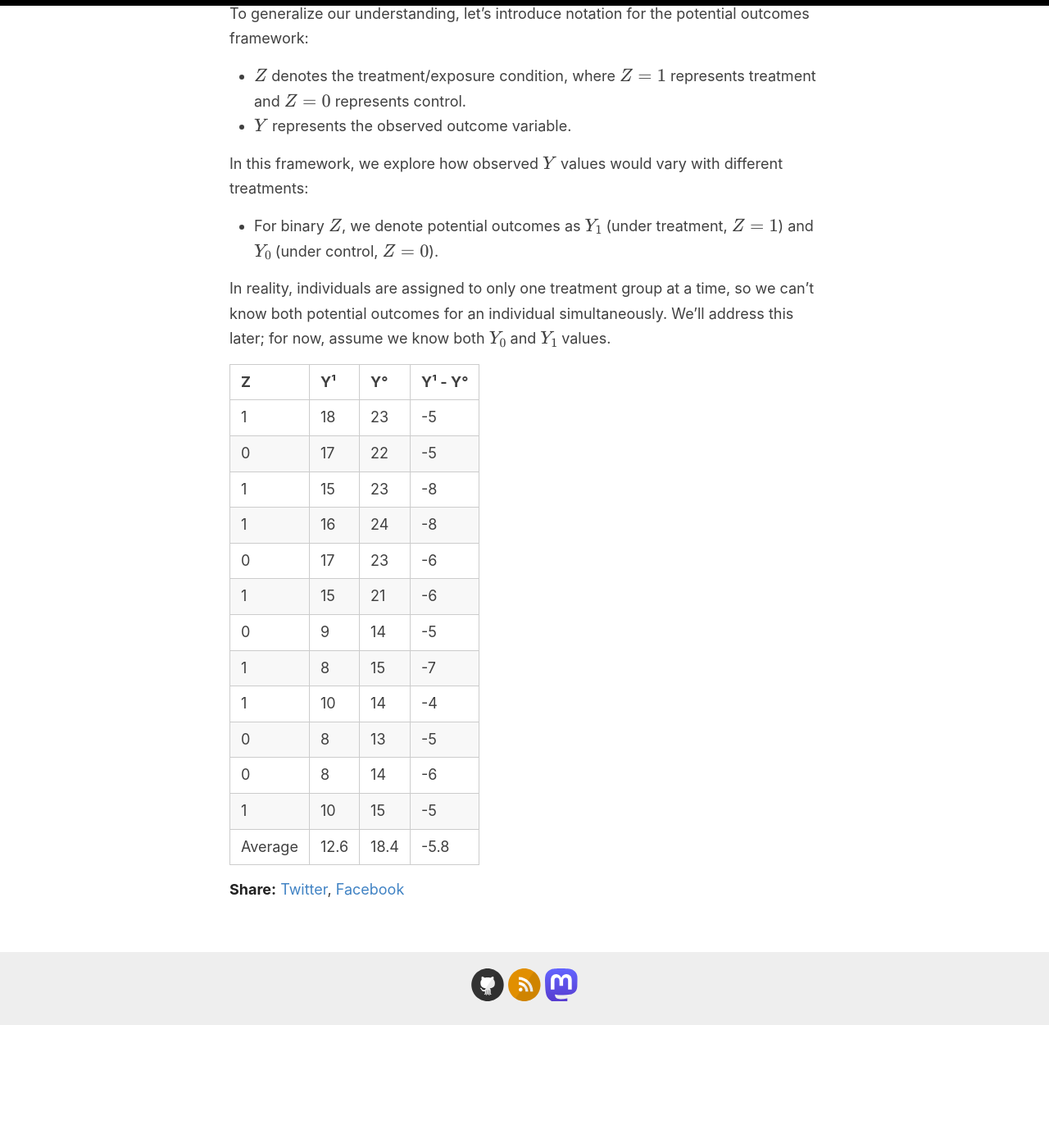
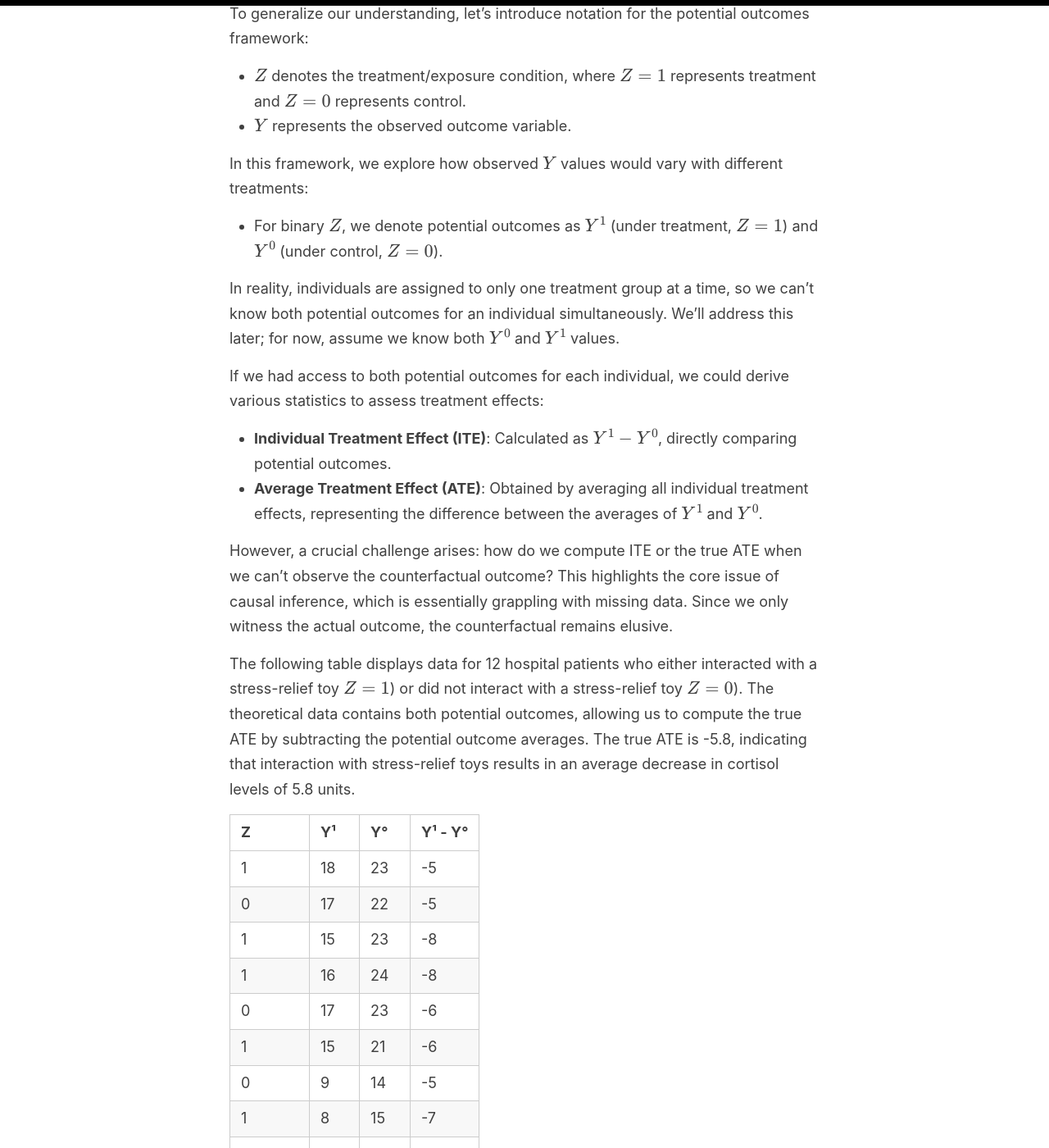
Before and after one commit to krz/krz.github.io, a Jekyll site: the page built from _posts/2024-02-16-Treatment-Effects.md, in a window 1280 px wide and 1400 px high, scrolled down 405 px. Shown: the whole window at 82% size. Built offline with Jekyll 4.4.1, drawn with Linux system fonts in a browser that asks for light colours; before the commit the page ends 1655 px from its top, so only the background shows below that; some of the changed text lies outside the part shown.

Commit message:
include tables

```diff
--- a/_posts/2024-02-16-Treatment-Effects.md
+++ b/_posts/2024-02-16-Treatment-Effects.md
@@ -13,9 +13,19 @@
 
 In this framework, we explore how observed \\(Y\\) values would vary with different treatments:
 
-* For binary \\(Z\\), we denote potential outcomes as \\(Y_1\\) (under treatment, \\(Z = 1\\)) and \\(Y_0\\) (under control, \\(Z = 0\\)).
+* For binary \\(Z\\), we denote potential outcomes as \\(Y^1\\) (under treatment, \\(Z = 1\\)) and \\(Y^0\\) (under control, \\(Z = 0\\)).
 
-In reality, individuals are assigned to only one treatment group at a time, so we can't know both potential outcomes for an individual simultaneously. We'll address this later; for now, assume we know both \\(Y_0\\) and \\(Y_1\\) values.
+In reality, individuals are assigned to only one treatment group at a time, so we can't know both potential outcomes for an individual simultaneously. We'll address this later; for now, assume we know both \\(Y^0\\) and \\(Y^1\\) values.
+
+If we had access to both potential outcomes for each individual, we could derive various statistics to assess treatment effects:
+
+* __Individual Treatment Effect (ITE)__: Calculated as \\(Y^1 - Y^0\\), directly comparing potential outcomes.
+* __Average Treatment Effect (ATE)__: Obtained by averaging all individual treatment effects, representing the difference between the averages of \\(Y^1\\) and \\(Y^0\\).
+
+However, a crucial challenge arises: how do we compute ITE or the true ATE when we can't observe the counterfactual outcome? This highlights the core issue of causal inference, which is essentially grappling with missing data. Since we only witness the actual outcome, the counterfactual remains elusive.
+
+The following table displays data for 12 hospital patients who either interacted with a stress-relief toy \\(Z = 1\\)) or did not interact with a stress-relief toy \\(Z = 0\\)).
+The theoretical data contains both potential outcomes, allowing us to compute the true ATE by subtracting the potential outcome averages. The true ATE is -5.8, indicating that interaction with stress-relief toys results in an average decrease in cortisol levels of 5.8 units.
 
 | Z | Y¹ | Y° | Y¹ - Y° |
 |---|----|----|---------|
@@ -32,3 +42,21 @@
 | 0 | 8  | 14 | -6      |
 | 1 | 10 | 15 | -5      |
 | Average | 12.6 | 18.4 | -5.8 |
+
+Real data includes only one potential outcome per individual. Notably, \\(Y^1\\)) values are absent for individuals in the control group \\(Z = 0\\)), while \\(Y^0\\)) values are absent for those in the treatment group \\(Z = 1\\)). Consequently, in practical scenarios, we consistently lack half of the necessary data to compute the true ATE.
+
+| Z | Y¹ | Y° | Y¹ - Y° |
+|---|----|----|---------|
+| 1 | 18 | ?  | ?       |
+| 0 | ?  | 22 | ?       |
+| 0 | ?  | 23 | ?       |
+| 1 | 16 | ?  | ?       |
+| 0 | ?  | 23 | ?       |
+| 1 | 15 | ?  | ?       |
+| 0 | ?  | 14 | ?       |
+| 1 | 8  | ?  | ?       |
+| 1 | 10 | ?  | ?       |
+| 0 | ?  | 13 | ?       |
+| 0 | ?  | 14 | ?       |
+| 1 | 10 | ?  | ?       |
+| Average | ? | ?  | ?  |
```
